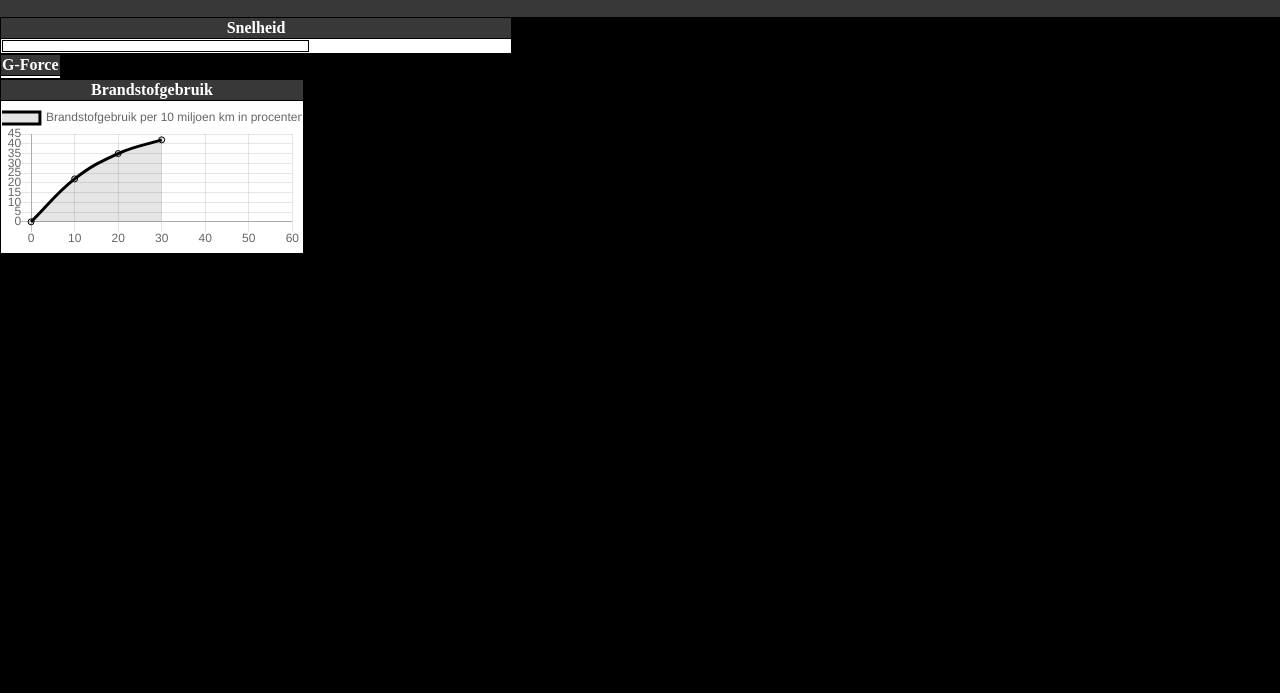
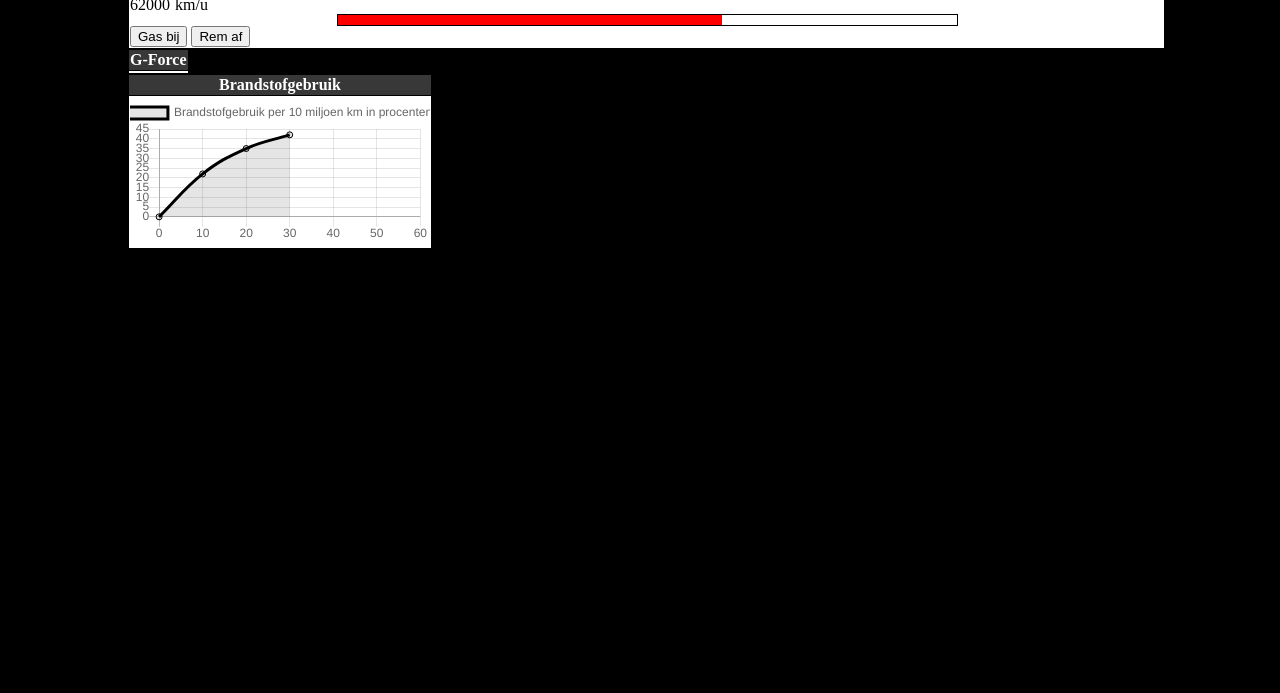
Before and after one commit to jesseygalje/DashboardSpaceX, a plain HTML site: page index.html in a window 1280 px wide. Shown: the part 107-800 px from the top of the page. Drawn offline with nearby package versions, Linux system fonts and the light colour scheme.

Commit message:
v2
bezig met javascript van snelheidsmeter

```diff
--- a/index.css
+++ b/index.css
@@ -21,8 +21,6 @@ h1 {
 }
 
 .titel {
-    margin-left: 47%;
-    font-size: 50px;
 }
 
 /*algemeen datavisualisaties*/
@@ -40,6 +38,10 @@ table, th, td {
     border-collapse: collapse;
 }
 
+main {
+    margin-left: 10%;
+}
+
 /*div2 snelheid*/
 .meter {
     width: 60%;
@@ -47,13 +49,28 @@ table, th, td {
     background-color: white;
     border: 1px solid black;
     text-align: center;
+    margin-left: 20%;
+    margin-right: 20%;
+}
+
+.balk {
+    height: 10px;
+    background-color: red;
+    width: 62%;
 }
 
 .tablespeed {
-    width: 40%;
+    width: 90%;
     height: 40%;
 }
 
+p {
+    display: inline;
+}
+
+.eenheid {
+    margin-left: 5px;
+}
 
 /*div3 gkrachten*/
 
--- a/index.html
+++ b/index.html
@@ -16,19 +16,25 @@
             <img src="images/spacex.png" alt="SpaceX logo" class="spacexlogo">
             <h1 class="titel">Dashboard</h1>
         </div>
-        <div id="speed" class="speed">
+        <main>
+            <div class="speed" id="speedvenster">
                 <table class="tablespeed">
                     <tr>
                         <th>Snelheid</th>
                     </tr>
                     <tr>
                         <td>
-                        <div class="meter" id="meter"></div>
+                            <p class="cijfer" id="getal"></p><p class="eenheid">km/u</p>
+                            <div class="meter" id="meterbalk">
+                                <div class="balk" id="aantal"></div>
+                            </div>
+                            <input type="button" name="gas" id="gasbij" value="Gas bij">
+                            <input type="button" name="rem" id="remaf" value="Rem af">
                         </td>
                     </tr>
                 </table>
             </div>
-        <div id="gkracht" class="gkracht">
+            <div class="gkracht" id="gkrachtvenster">
                 <table>
                     <tr>
                         <th>G-Force</th>
@@ -39,9 +45,8 @@
                         </td>
                     </tr>
                 </table>
-
             </div>
-        <div id="brandstof" class="brandstof">
+            <div class="brandstof" id="brandstofvenster">
                 <table>
                     <tr>
                         <th>Brandstofgebruik</th>
@@ -53,5 +58,6 @@
                     </tr>
                 </table>
             </div>
+        </main>
     </body>
 </html>
--- a/index.js
+++ b/index.js
@@ -1,5 +1,20 @@
 /*javascript snelheid*/
+var snelheid = 62000;
 
+document.getElementById('getal').innerHTML = snelheid;
+document.getElementById('aantal').style.width = snelheid/1000+'%';
+
+document.getElementById('gasbij').onclick = function(){
+    snelheid += 1200;
+    document.getElementById('getal').innerHTML = snelheid;
+    document.getElementById('balk').style.width = snelheid/1000+'%';
+};
+
+document.getElementById('remaf').onclick = function(){
+    snelheid -= 1200;
+    document.getElementById('getal').innerHTML = snelheid;
+    document.getElementById('balk').style.width = snelheid/1000+'%';
+};
 
 /*javascript g krachten*/
 
```
Lines whose indentation alone changed are shown as unchanged.
